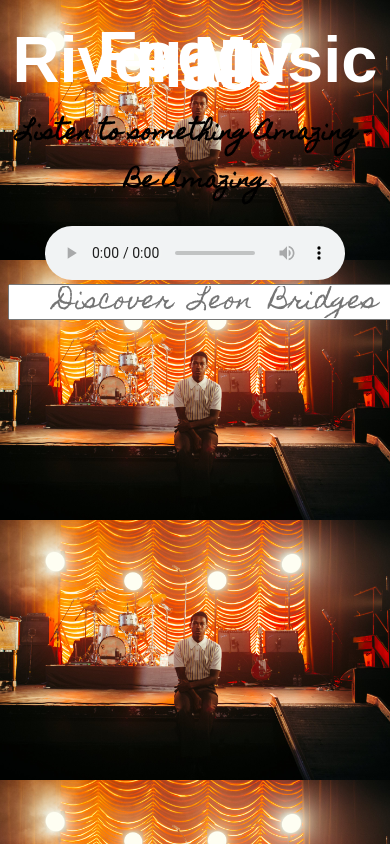
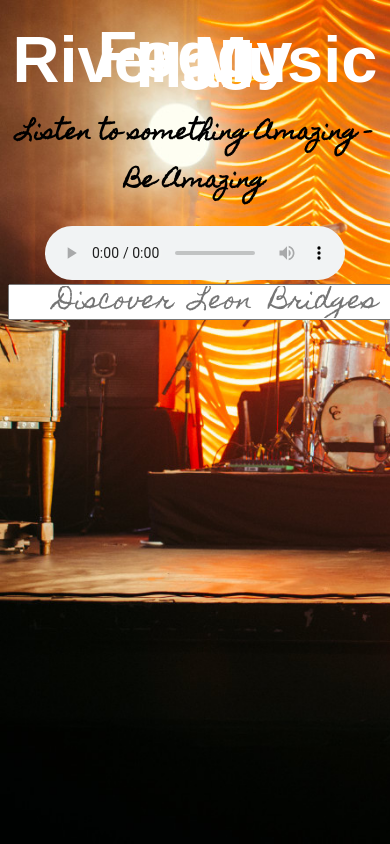
Before and after one commit to jmay89tiy/week4project, a plain HTML site: page index.html in a window 390 px wide. Shown: the top 844 px of the page. Drawn offline with Linux system fonts and the light colour scheme; a web font is replaced by a local one.

Commit message:
responsive design added

```diff
--- a/main.js
+++ b/main.js
@@ -54,9 +54,11 @@
            `;
            resultsSection.appendChild(div);
 
+
       }
+
     })
-
+document.querySelector(".music-player").reset();
     })
 
 
--- a/styles.css
+++ b/styles.css
@@ -114,3 +114,39 @@
   font-family: 'Homemade Apple', cursive;
   font-size: 20px
 }
+
+@media only screen and (max-width: 768px) {
+  /* this is for mobile*/
+  body {
+    background-color: #60d9f1;
+    background-image: url("leonb.jpg");
+    background-attachment:fixed;
+    background-size:cover;
+  }
+
+  @media only screen and (max-width: 425px) {
+    /* this is for mobile*/
+    body {
+      background-color: #60d9f1;
+      background-image: url("leonb.jpg");
+      background-attachment:fixed;
+      background-size:cover;
+    }
+
+    @media only screen and (max-width: 768px) {
+      /* this is for mobile*/
+      body {
+        background-color: #60d9f1;
+        background-image: url("leonb.jpg");
+        background-attachment:fixed;
+        background-size:cover;
+      }
+
+      @media only screen and (max-width: 320px) {
+        /* this is for mobile*/
+        body {
+          background-color: #60d9f1;
+          background-image: url("leonb.jpg");
+          background-attachment:fixed;
+          background-size:cover;
+        }
```
